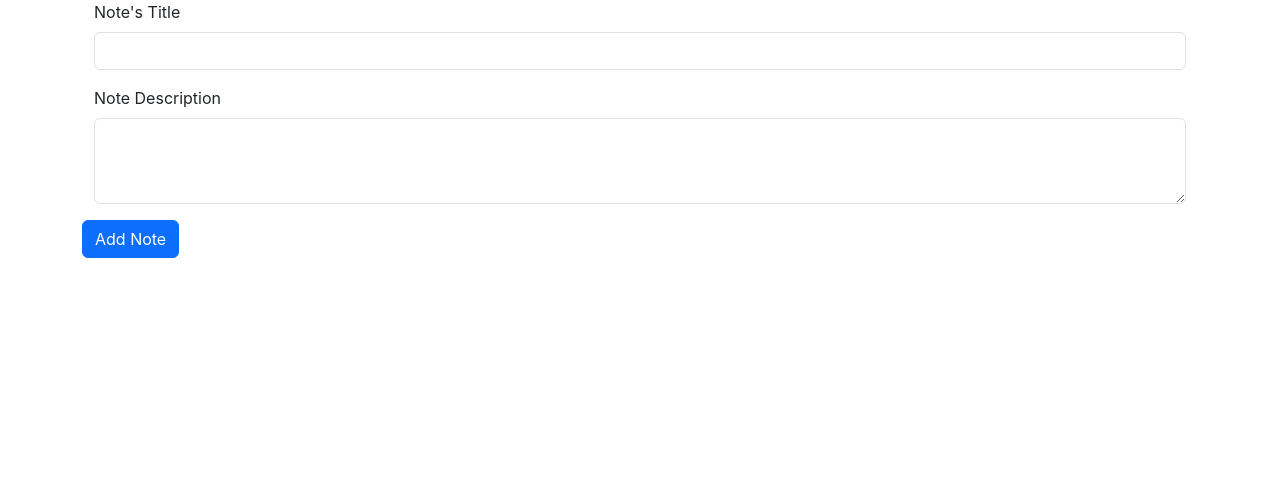
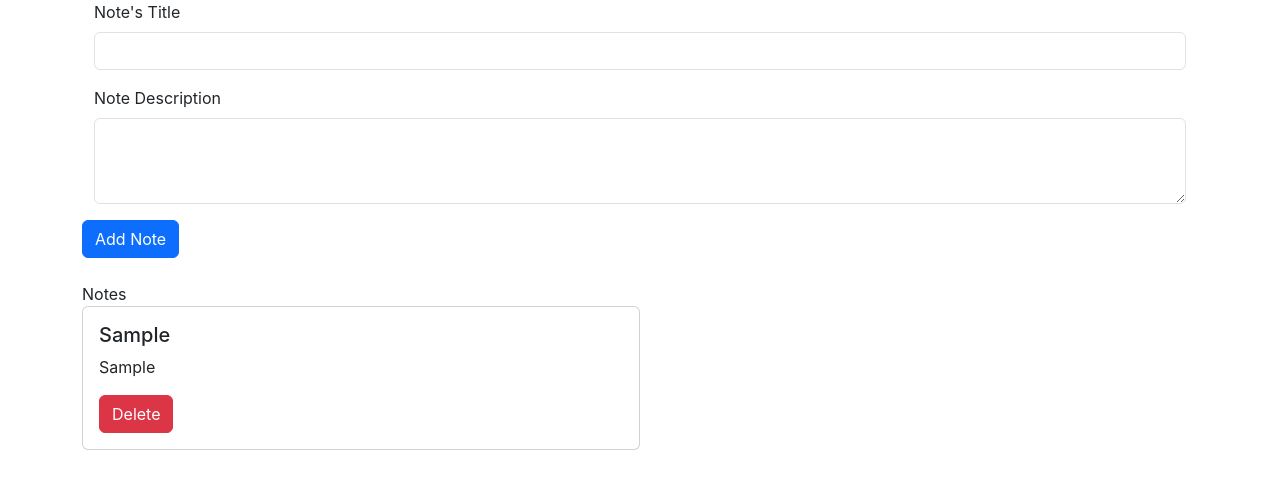
Before and after one commit to emraan-abbas/myNotesApp, a React (Create React App) app: page / in a window 1280 px wide. Both pictures are taken after typing "Sample", "Sample" into the empty fields and a click on the button "Add Note". Shown: the top 488 px of the page. Built offline with nearby package versions, Linux system fonts and the light colour scheme.

Commit message:
card view and delete function

```diff
--- a/src/App.js
+++ b/src/App.js
@@ -1,5 +1,6 @@
 import { useState } from "react";
 import NotesForm from "./components/NotesForm";
+import NoteList from "./components/NoteList";
 
 function App() {
 
@@ -10,9 +11,14 @@ function App() {
     setNotes(updatedNotes)
   }
 
+  const deleteNote = (id) => {
+    setNotes(prev => prev.filter(note => note.id !== id))
+  }
+
   return (
     <>
       <NotesForm addNote={addNote} />
+      <NoteList notes={notes} deleteNote={deleteNote}  />
     </>
   );
 }
--- a/src/components/NoteCard.jsx
+++ b/src/components/NoteCard.jsx
@@ -1,7 +1,15 @@
 import React from 'react'
 
-export default function NoteCard() {
+export default function NoteCard({note, deleteNote}) {
   return (
-    <div>NoteCard</div>
-  )
+		<div className='card w-50'>
+			<div className='card-body'>
+				<h5 className='card-title'>{note.title}</h5>
+				<p className='card-text'>{note.description}</p>
+				<a className='btn btn-danger' onClick={() => deleteNote(note.id)}>
+					Delete
+				</a>
+			</div>
+		</div>
+	);
 }
--- a/src/components/NoteList.jsx
+++ b/src/components/NoteList.jsx
@@ -1,7 +1,21 @@
 import React from 'react'
+import NoteCard from './NoteCard';
 
-export default function NoteList() {
-  return (
-    <div>NoteList</div>
-  )
+export default function NoteList({notes, deleteNote}) {
+	return (
+    <div className='container mt-4'>
+      {notes.length === 0 ? <p>No Saved Notes</p> : 'Notes'}
+
+      {
+        notes.map(note => (
+          <NoteCard
+          key={note.id}
+          note={note}
+          deleteNote={deleteNote}
+          />
+        ))
+      }
+
+    </div>
+  );
 }
```
